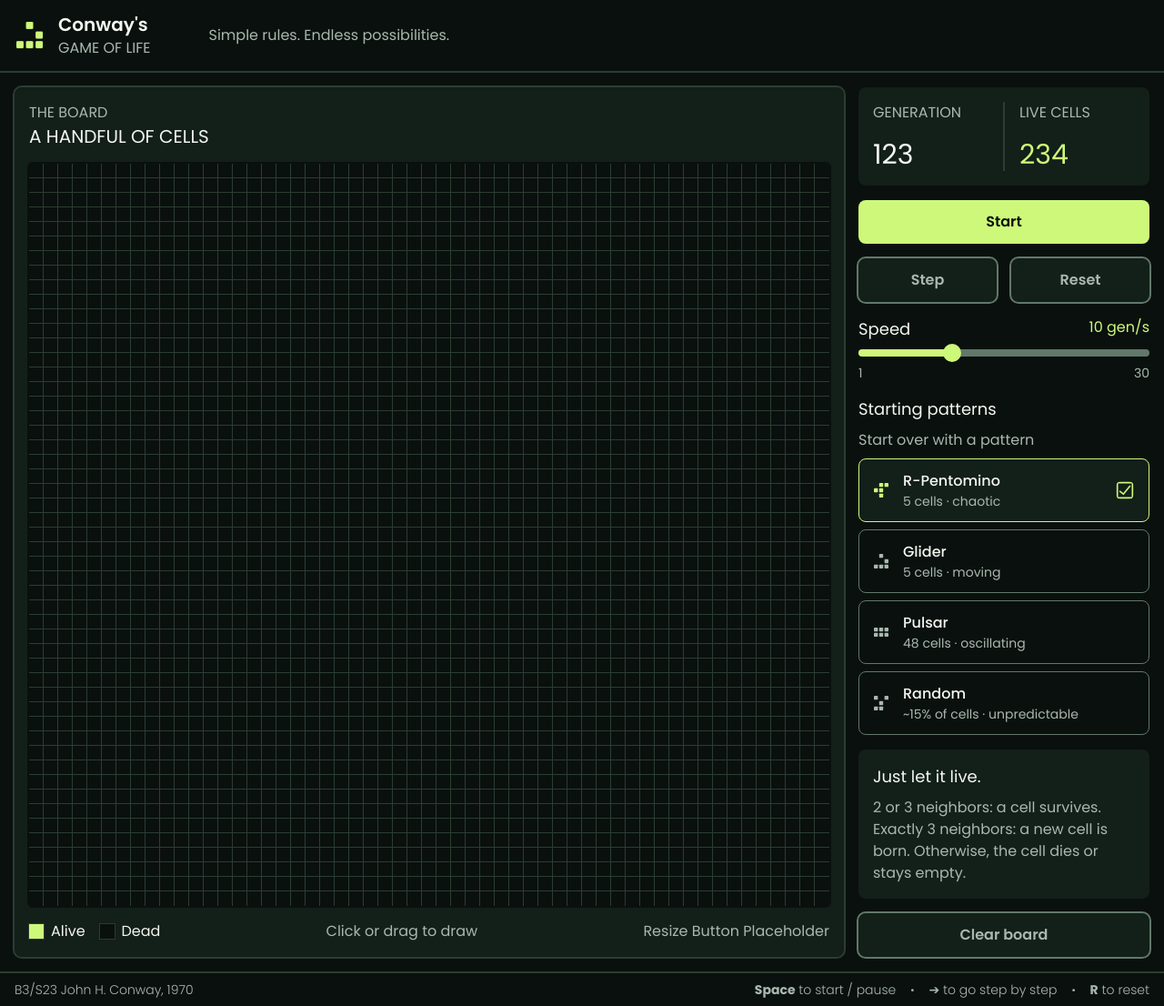
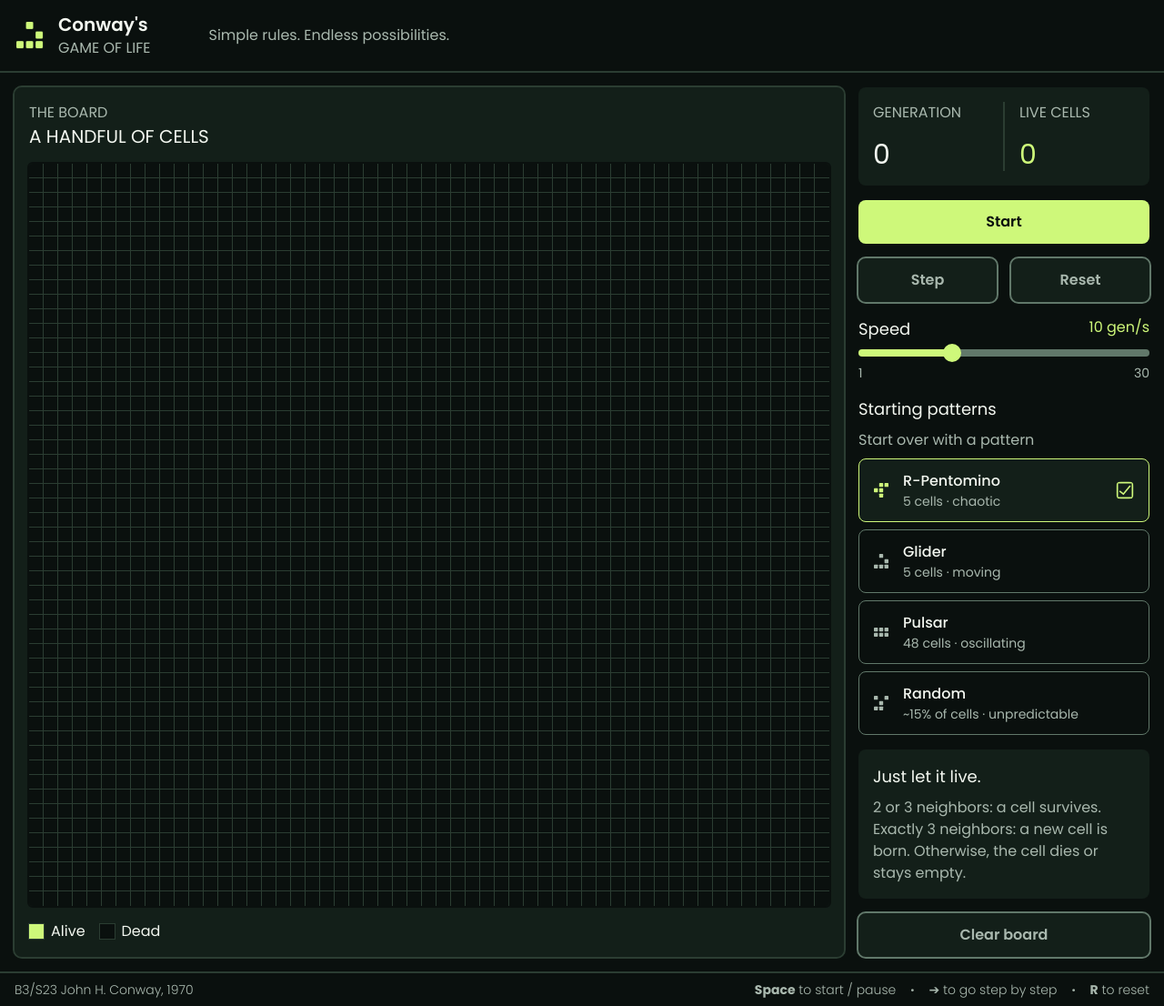
Before and after one commit to StackOverflowIsBetterThanAnyAI/conways-game-of-life, a React (Vite) app: page / in a window 1280 px wide. Shown: the whole page at 91% size. Built offline with nearby package versions, Linux system fonts and the light colour scheme.

Commit message:
states / props

```diff
--- a/src/components/main/Main.tsx
+++ b/src/components/main/Main.tsx
@@ -1,5 +1,5 @@
-import { useState } from 'react'
-import type { PatternId } from '../../patterns'
+import { useEffect, useState } from 'react'
+import { placePattern, type PatternId } from '../../patterns'
 import {
     Canvas,
     Cell,
@@ -12,6 +12,8 @@ import {
 } from '../ui'
 
 const Main = () => {
+    const [generation, setGeneration] = useState(0)
+    const [liveCells, setLiveCells] = useState(0)
     const [patternId, setPatternId] = useState<PatternId>('r-pentomino')
 
     return (
@@ -40,12 +42,10 @@ const Main = () => {
                                 </span>
                             </span>
                         </span>
-                        <span>Click or drag to draw</span>
-                        <span>Resize Button Placeholder</span>
                     </div>
                 </div>
                 <div className="flex flex-col gap-4 w-full max-w-80">
-                    <InfoPanel />
+                    <InfoPanel generation={generation} liveCells={liveCells} />
                     <SecondaryButton label="Start" handleClick={() => {}} />
                     <div className="flex gap-4">
                         <PrimaryButton label="Step" handleClick={() => {}} />
--- a/src/components/ui/InfoPanel.tsx
+++ b/src/components/ui/InfoPanel.tsx
@@ -1,4 +1,9 @@
-const InfoPanel = () => {
+type InfoPanelProps = {
+    generation: number
+    liveCells: number
+}
+
+const InfoPanel = ({ generation, liveCells }: InfoPanelProps) => {
     return (
         <dl className="rounded-lg w-full grid grid-cols-[1fr_2px_1fr] py-4 bg-background-light">
             <div className="flex flex-col gap-4 px-4">
@@ -8,7 +13,7 @@ const InfoPanel = () => {
                     aria-live="polite"
                     className="text-3xl text-text"
                 >
-                    123
+                    {generation}
                 </dd>
             </div>
             <div aria-hidden="true" className="h-full w-0.5 bg-border" />
@@ -19,7 +24,7 @@ const InfoPanel = () => {
                     aria-live="polite"
                     className="text-3xl text-background-secondary-button"
                 >
-                    234
+                    {liveCells}
                 </dd>
             </div>
         </dl>
```
